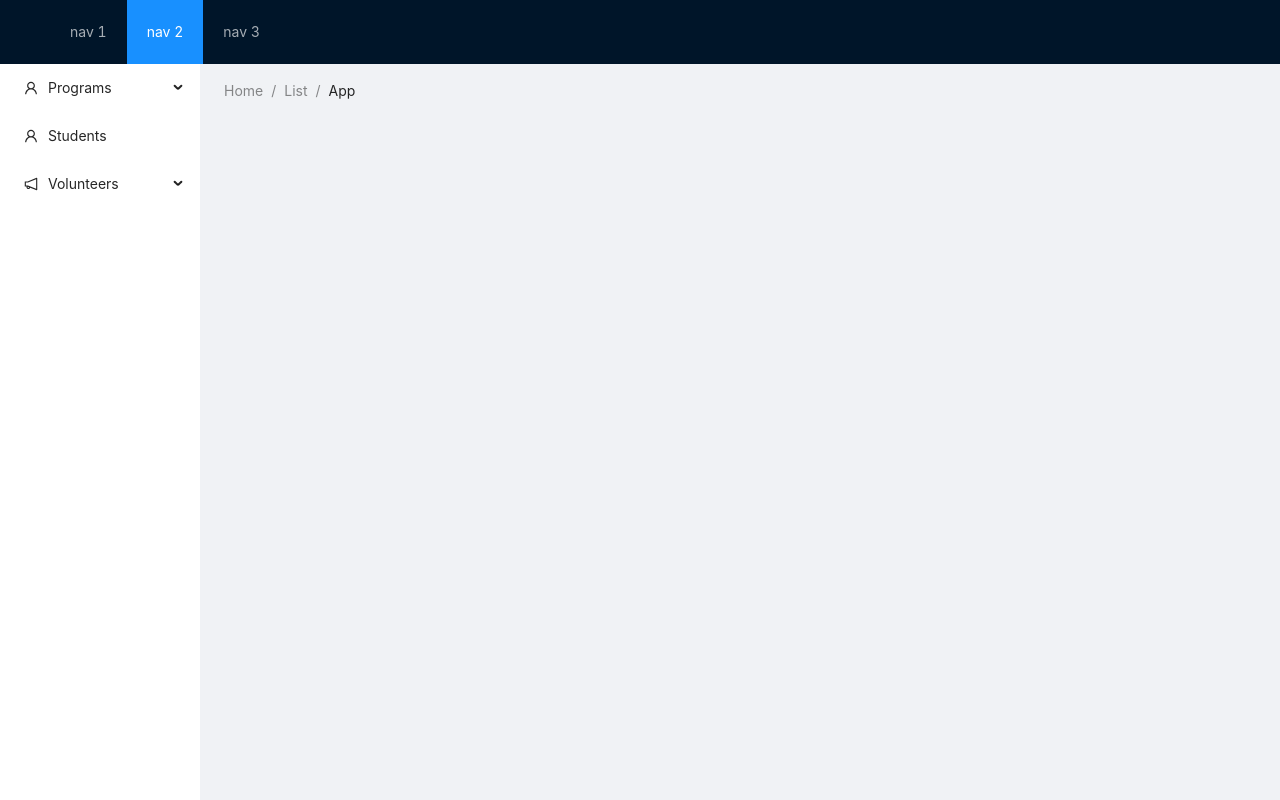
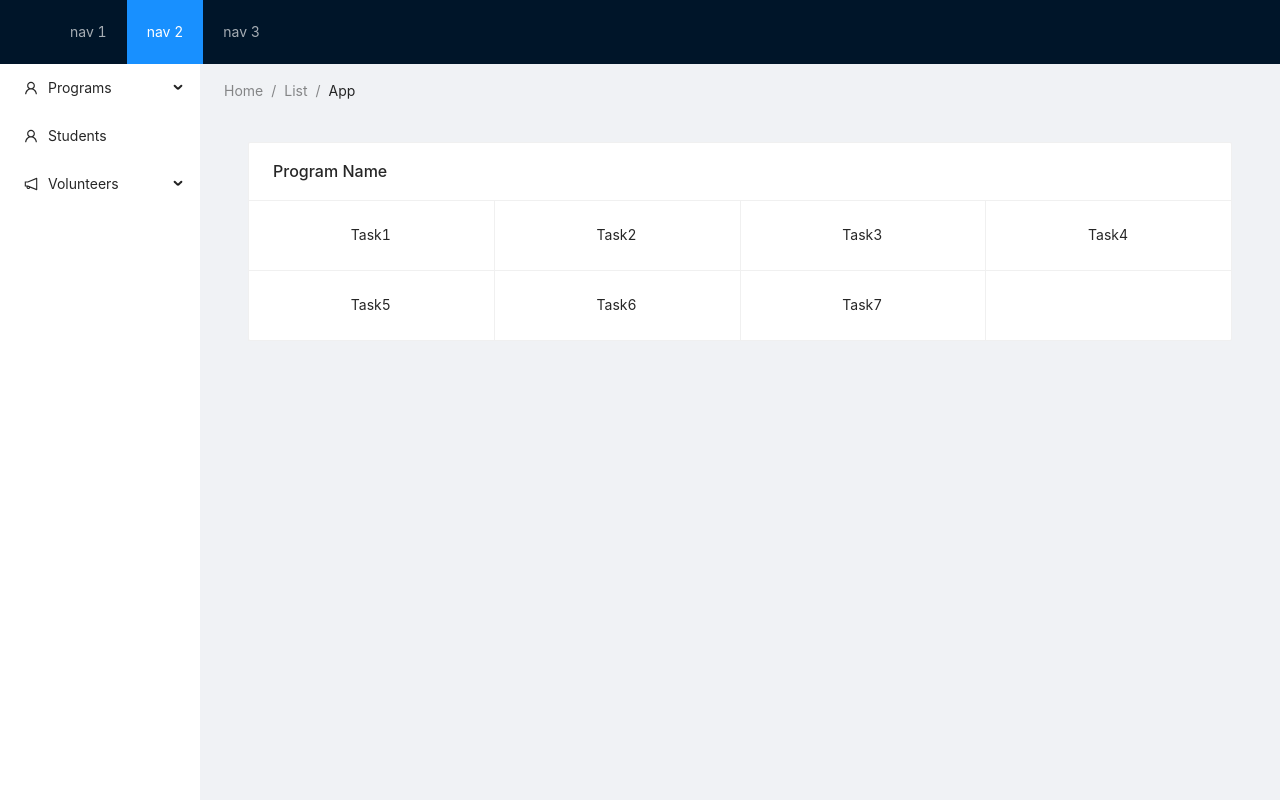
Before and after one commit to cfg2020apac/team-16, a React (Create React App) app in the folder web/: page /SubmissionTasks in a window 1280 px wide. Built offline with nearby package versions, Linux system fonts and the light colour scheme; no server answers; what react-big-calendar-like-google would draw is missing.

Commit message:
add SubmissionTasks page
TODO: use firestore database to fetch information
TODO: add onclick to redicret to SubmissionTasks page

```diff
--- a/web/src/Routes.js
+++ b/web/src/Routes.js
@@ -7,6 +7,7 @@ import CalendarComponent from "./components/CalendarComponent";
 import AnotherCalendarComponent from "./components/AnotherCalendarComponent";
 import { ProjectProgress } from "./components/Progress";
 import { submission } from "./components/submission"
+import { SubmissionTasks } from "./components/SubmissionTasks"
 
 export const Routes = () => {
   return (
@@ -19,6 +20,7 @@ export const Routes = () => {
           <Route exact path="/students/participants" component={ParticipantStudents} />
           <Route exact path="/progress" component={ProjectProgress} />
           <Route exact path="/Submissions" component={submission} />
+          <Route path="/SubmissionTasks" component={SubmissionTasks} />
         </AppBar>
       </Switch>
     </Router>
--- a/web/src/components/SubmissionTasks.js
+++ b/web/src/components/SubmissionTasks.js
@@ -7,10 +7,10 @@ const gridStyle = {
     textAlign: 'center',
   };
 
-export const submission = () => {
+export const SubmissionTasks = () => {
     return (
     <div className="site-card-wrapper">
-        <Card title="Card Title" noHovering>
+    <Card title="Program Name" noHovering>
         <Card.Grid style={gridStyle}>Task1</Card.Grid>
         <Card.Grid style={gridStyle}>Task2</Card.Grid>
         <Card.Grid style={gridStyle}>Task3</Card.Grid>
--- a/web/src/components/submission.js
+++ b/web/src/components/submission.js
@@ -12,6 +12,7 @@ export const submission = () => {
                 <Button
                 type="primary"
                 size="small"
+                // // TODO: onClick={should redirect to /SubmissionTasks}
                 >
                 view details
                 </Button>
```
Lines whose indentation alone changed are shown as unchanged.
